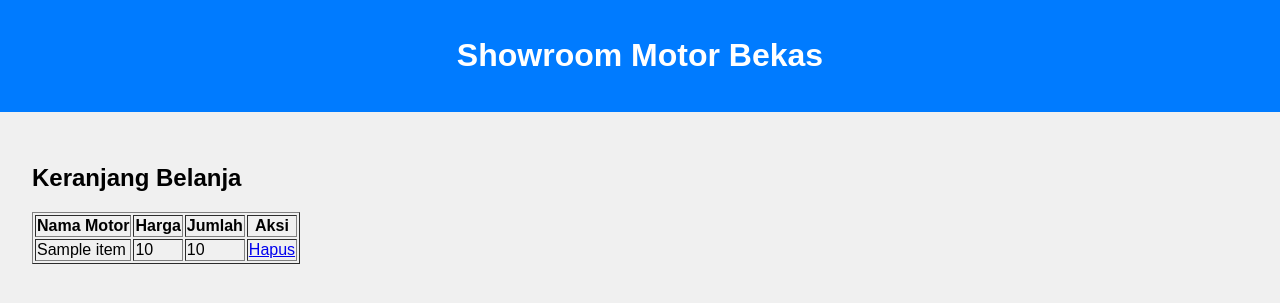
After one commit to roki24/projectuas, a CodeIgniter 4 app: the page made by app/Views/keranjang/index.php in a window 1280 px wide. The commit adds this page. Shown: the top 303 px of the page. Run offline with PHP 8.4 and a stand-in for CodeIgniter, Linux system fonts and the light colour scheme; the template is opened without the code that fills it: most values are stand-ins (such as "Sample title", 1, 10 or a date in 2020); some libraries are stand-ins or nearby versions.

Commit message:
fitur keranjang

```diff
--- a/app/Config/Routes.php
+++ b/app/Config/Routes.php
@@ -20,3 +20,7 @@ $routes->get('/admin', 'Dashboard::admin');
 $routes->get('/customer', 'Dashboard::customer');
 // Halaman dashboard setelah login (contoh: untuk customer)
 $routes->get('/dashboard', 'Dashboard::index', ['filter' => 'auth']);
+//halaman keranjang
+$routes->get('/keranjang', 'Keranjang::index');
+$routes->get('/keranjang/tambah/(:num)', 'Keranjang::tambah/$1');
+$routes->get('/keranjang/hapus/(:num)', 'Keranjang::hapus/$1');
--- a/app/Views/dashboard_customer.php
+++ b/app/Views/dashboard_customer.php
@@ -6,6 +6,7 @@
 <ul>
     <li><a href="/motor">Lihat Daftar Motor</a></li>
     <li><a href="/pembayaran">Upload Bukti Pembayaran</a></li>
+    <li><a href="/keranjang">Keranjang Belanja</a></li>
     <li><a href="/logout">Logout</a></li>
 </ul>
 
--- /dev/null
+++ b/app/Views/keranjang/index.php
@@ -0,0 +1,22 @@
+<?= view('template/header') ?>
+
+<h2>Keranjang Belanja</h2>
+
+<table border="1">
+    <tr>
+        <th>Nama Motor</th>
+        <th>Harga</th>
+        <th>Jumlah</th>
+        <th>Aksi</th>
+    </tr>
+    <?php foreach ($items as $item): ?>
+    <tr>
+        <td><?= $item['nama_motor'] ?></td>
+        <td><?= number_format($item['harga']) ?></td>
+        <td><?= $item['jumlah'] ?></td>
+        <td><a href="/keranjang/hapus/<?= $item['id_keranjang'] ?>">Hapus</a></td>
+    </tr>
+    <?php endforeach; ?>
+</table>
+
+<?= view('template/footer') ?>
```
Also changed, not shown: app/Controllers/Keranjang.php (added, +57 -0 lines), app/Models/KeranjangModel.php (added, +12 -0 lines).
